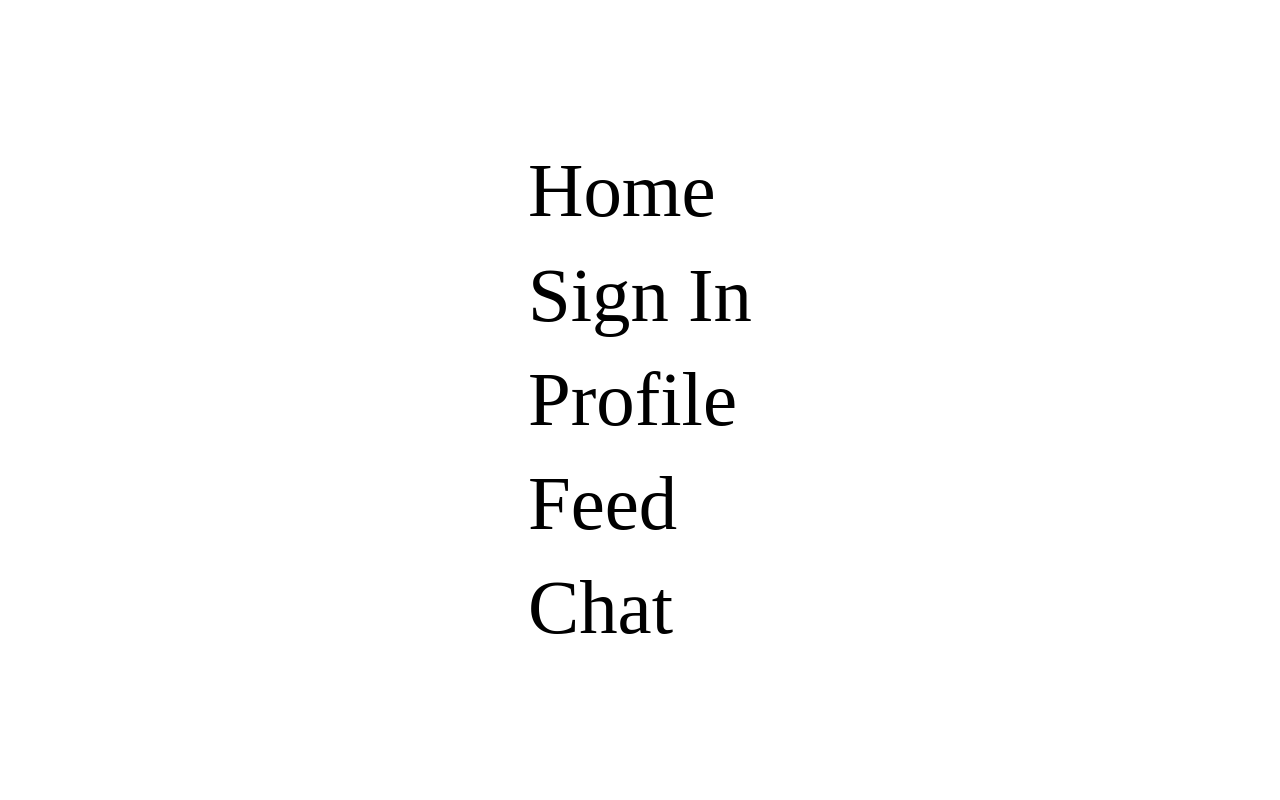
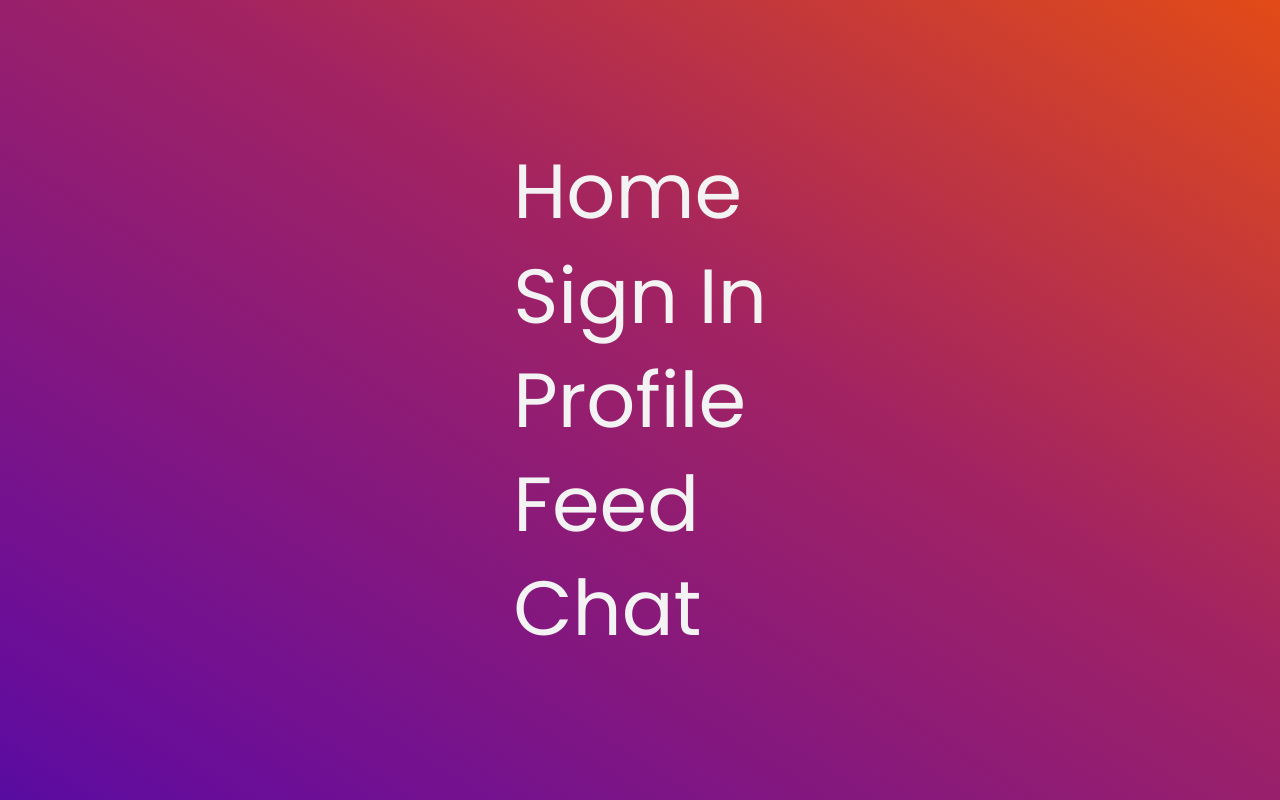
Before and after one commit to emma-gl/Flutter, a website: page index.html in a window 1280 px wide. Drawn offline with nearby package versions, Linux system fonts and the light colour scheme.

Commit message:
added a separate main style

```diff
--- a/index.html
+++ b/index.html
@@ -3,11 +3,12 @@
 
 <head>
     <meta charset="utf-8" />
-    <meta name="viewport" content="width=device-width, initial-scale=1" />
-    <meta name="description" content="Romance - Group Dating Site" />
+    <meta name="viewport" content="width=device-width, initial-scale=1">
+    <meta name="description" content="Romance - Group Dating Site">
     <title>Romance</title>
-    <link rel="stylesheet" href="https://cdnjs.cloudflare.com/ajax/libs/normalize/8.0.1/normalize.min.css" />
-    <link rel="stylesheet" href="./webpage/styles/style.css" />
+    <link rel="stylesheet" href="https://cdnjs.cloudflare.com/ajax/libs/normalize/8.0.1/normalize.min.css">
+    <link rel="stylesheet" href="./webpage/main-style.css">
+    <link rel="stylesheet" href="./webpage/styles/style.css">
 </head>
 
 <body>
--- /dev/null
+++ b/webpage/main-style.css
@@ -0,0 +1,47 @@
+@import url('https://fonts.googleapis.com/css2?family=Open+Sans:wght@400;700&display=swap');
+@import url('https://fonts.googleapis.com/css2?family=Dancing+Script:wght@400;700&family=Poppins:wght@100;200;300;400&display=swap');
+
+:root {
+    --text-deco: 'Dancing Script', cursive;
+    --text-sans: 'Poppins', sans-serif;
+    --text-open-sans: 'Open Sans', sans-serif;
+
+    --color-white: #f3f3f3;
+    --color-yellow: #f39c2d;
+    --color-orange: #ef5308;
+    --color-pink: #a22362;
+    --color-purple: #680d9a;
+    --color-blue: #0a06c4;
+    --color-navy: #06066f;
+    --color-black: #0f0f0f;
+}
+
+body {
+    width: 100vw;
+    height: 100vh;
+    background: linear-gradient(to bottom left, var(--color-orange), var(--color-pink), var(--color-purple), var(--color-blue));
+    background-size: 150% 150%;
+    animation: rotate-colors 15s linear infinite;
+}
+
+@keyframes rotate-colors {
+    0% {
+        background-position: 0% 0%;
+    }
+
+    25% {
+        background-position: 100% 0%;
+    }
+
+    50% {
+        background-position: 100% 100%;
+    }
+
+    75% {
+        background-position: 0% 100%;
+    }
+
+    100% {
+        background-position: 0% 0%;
+    }
+}
```
